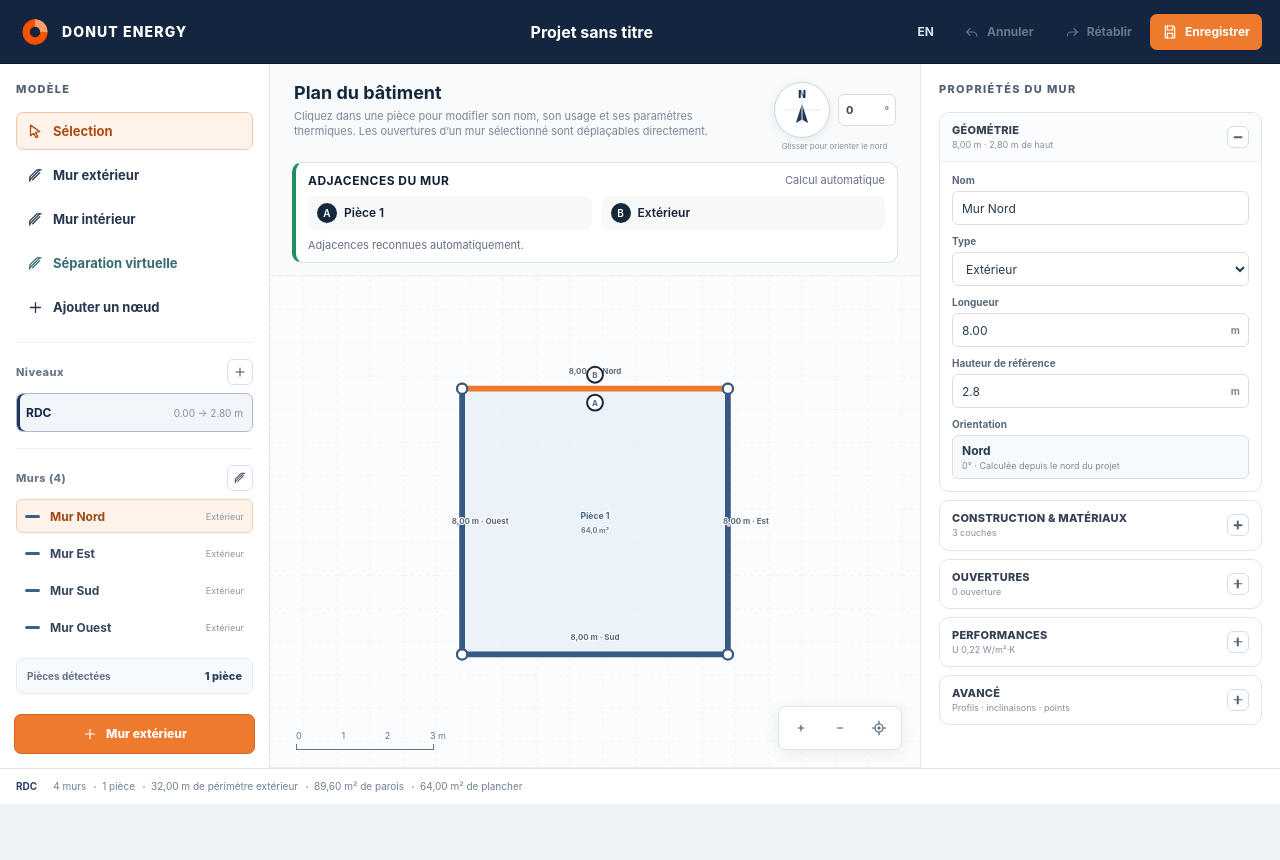
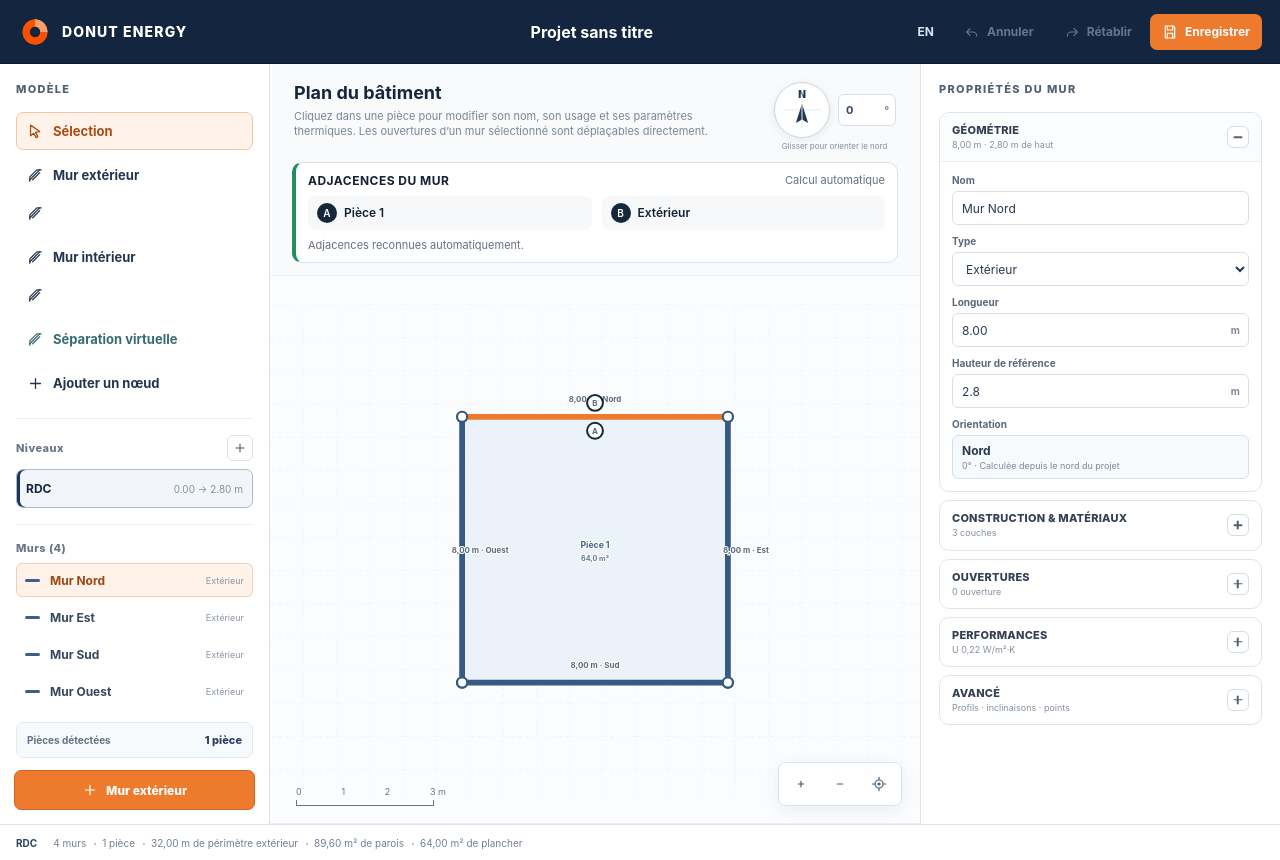
Before and after one commit to Romain76160/donut-energy, a React (Vite) app: page / in a window 1280 px wide. Before the commit the page ends 804 px from the top, so only its background shows below. Built offline with nearby package versions, Linux system fonts and the light colour scheme.

Commit message:
Placer le choix des murs par défaut dans les outils

```diff
--- a/src/components/ModelSidebar.tsx
+++ b/src/components/ModelSidebar.tsx
@@ -1,6 +1,6 @@
 import { PlusIcon, PointerIcon, WallIcon } from "../icons";
 import { translations, type Language } from "../i18n";
-import type { EditorMode, Level, Point, Wall } from "../model";
+import type { EditorMode, Level, PhysicalWallType, Point, Wall } from "../model";
 import "../virtual-walls.css";
 
 type Props = {
@@ -11,13 +11,14 @@ type Props = {
   roomCount: number;
   selectedWallId: string | null;
   defaultsOpen: boolean;
+  defaultWallType: PhysicalWallType | null;
   draftStart: Point | null;
   drawLength: number;
   drawAngle: number;
   language: Language;
   onModeChange: (mode: EditorMode) => void;
   onSelectWall: (id: string) => void;
-  onOpenWallDefaults: () => void;
+  onOpenWallDefaults: (type: PhysicalWallType) => void;
   onSelectLevel: (id: string) => void;
   onAddLevel: () => void;
   onDrawLengthChange: (value: number) => void;
@@ -36,6 +37,7 @@ export function ModelSidebar({
   roomCount,
   selectedWallId,
   defaultsOpen,
+  defaultWallType,
   draftStart,
   drawLength,
   drawAngle,
@@ -51,9 +53,10 @@ export function ModelSidebar({
   onFinishDrawing,
 }: Props) {
   const text = translations[language];
-  const defaultWallsLabel = language === "fr" ? "Choisir les murs par défaut" : "Choose default walls";
   const virtualLabel = language === "fr" ? "Séparation virtuelle" : "Virtual boundary";
   const voidLabel = language === "fr" ? "vide" : "open";
+  const externalDefaultLabel = language === "fr" ? "Choisir le mur extérieur par défaut" : "Choose default external wall";
+  const internalDefaultLabel = language === "fr" ? "Choisir le mur intérieur par défaut" : "Choose default internal wall";
   const wallTypeLabel = (wall: Wall) => wall.type === "external"
     ? text.external
     : wall.type === "internal"
@@ -68,12 +71,37 @@ export function ModelSidebar({
           <button className={mode === "select" ? "active" : ""} onClick={() => onModeChange("select")}>
             <PointerIcon /> {text.select}
           </button>
+
+          <div className="tool-row">
             <button className={mode === "draw-external" ? "active" : ""} onClick={() => onModeChange("draw-external")}>
               <WallIcon /> {text.drawExternal}
             </button>
+            <button
+              type="button"
+              className={`tool-default-action${defaultsOpen && defaultWallType === "external" ? " active" : ""}`}
+              onClick={() => onOpenWallDefaults("external")}
+              aria-label={externalDefaultLabel}
+              title={externalDefaultLabel}
+            >
+              <WallIcon />
+            </button>
+          </div>
+
+          <div className="tool-row">
             <button className={mode === "draw-internal" ? "active" : ""} onClick={() => onModeChange("draw-internal")}>
               <WallIcon /> {text.drawInternal}
             </button>
+            <button
+              type="button"
+              className={`tool-default-action${defaultsOpen && defaultWallType === "internal" ? " active" : ""}`}
+              onClick={() => onOpenWallDefaults("internal")}
+              aria-label={internalDefaultLabel}
+              title={internalDefaultLabel}
+            >
+              <WallIcon />
+            </button>
+          </div>
+
           <button className={`virtual-tool ${mode === "draw-virtual" ? "active" : ""}`} onClick={() => onModeChange("draw-virtual")}>
             <WallIcon /> {virtualLabel}
           </button>
@@ -113,18 +141,7 @@ export function ModelSidebar({
         </div>
 
         <div className="sidebar-divider" />
-        <div className="sidebar-section-heading">
-          <span>{text.walls} ({walls.length})</span>
-          <button
-            type="button"
-            className={`tiny-add${defaultsOpen ? " active" : ""}`}
-            onClick={onOpenWallDefaults}
-            aria-label={defaultWallsLabel}
-            title={defaultWallsLabel}
-          >
-            <WallIcon />
-          </button>
-        </div>
+        <div className="wall-list-heading">{text.walls} ({walls.length})</div>
         <div className="wall-list">
           {walls.map((wall) => (
             <button
```
Lines whose indentation alone changed are shown as unchanged.
